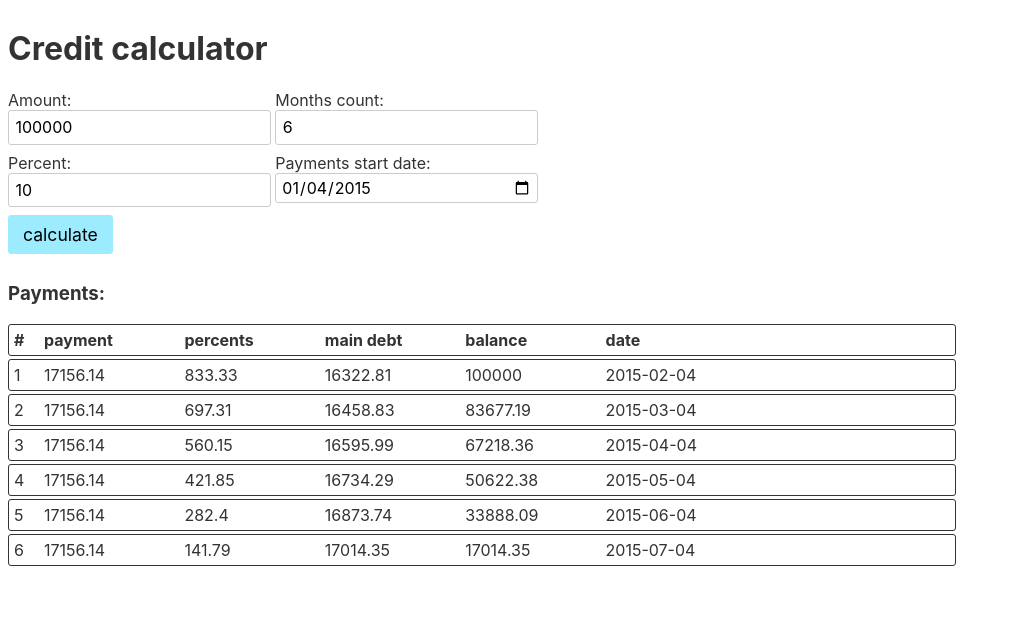
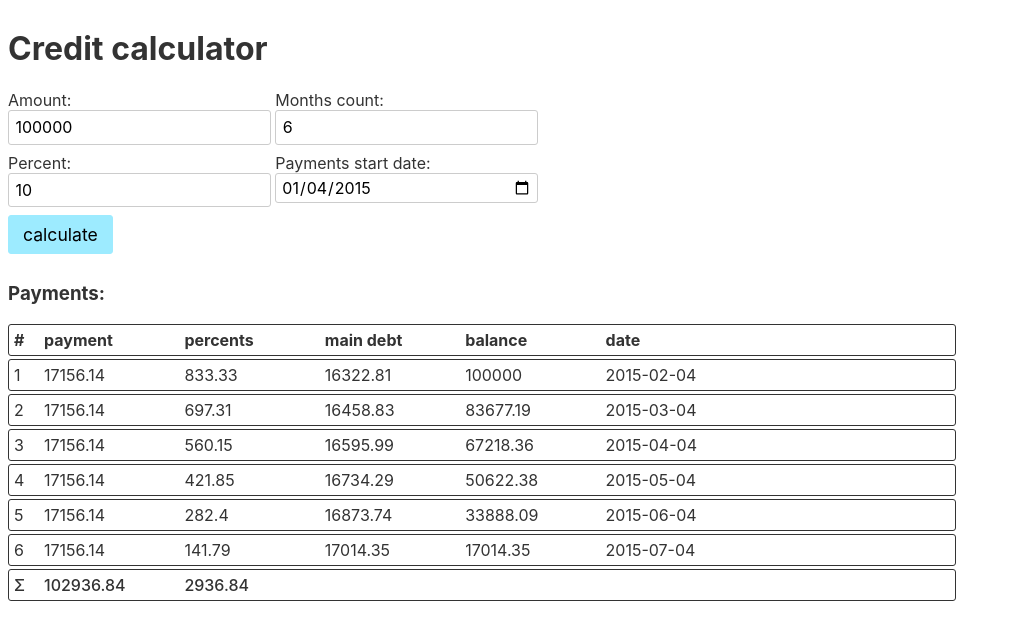
Before and after one commit to DaggerJackfast/credit-calculator, a Svelte app: page / in a window 1280 px wide. Shown: the top 640 px of the page, without its empty margins (0-1011 px from the left). Built offline with nearby package versions, Linux system fonts and the light colour scheme.

Commit message:
Add total values

```diff
--- a/src/App.svelte
+++ b/src/App.svelte
@@ -5,16 +5,19 @@
   let percent = 10;
   let monthsCount = 6;
   let startDate = "2015-01-04";
-  let payments = [];
+  let result = {
+    payments: 0
+  }
+
   const annuity = new AnnuityCalculator();
   function calcucatePayments(){
     return annuity.calculate(amount, percent, monthsCount, startDate);
   }
   onMount(() => {
-    payments = calcucatePayments();
+    result = calcucatePayments();
   });
   function handleSubmit() {
-    payments = calcucatePayments();
+    result = calcucatePayments();
   }
 </script>
 
@@ -57,7 +60,7 @@
     -webkit-appearance: none;
     margin: 0;
   }
-  .results {
+  .result {
     display: block;
     width: 75%;
   }
@@ -70,6 +73,9 @@
   }
   .payment-headers{
     font-weight: bold;
+  }
+  .payment-total{
+    font-weight: 500;
   }
   .payment-cell {
     width: 15%;
@@ -132,8 +138,8 @@
       </div>
 
     </form>
-    <div class="results">
-      {#if payments.length > 0}
+    <div class="result">
+      {#if result.payments.length > 0}
       <h3>Payments:</h3>
         <div class="payment payment-headers">
           <span class="payment-cell min-cell">#</span>
@@ -143,7 +149,7 @@
           <span class="payment-cell">balance</span>
           <span class="payment-cell">date</span>
         </div>
-        {#each payments as { monthlyPayment, loanBalance, percents, mainDebt, date }, index}
+        {#each result.payments as { monthlyPayment, loanBalance, percents, mainDebt, date }, index}
           <div class="payment">
             <span class="payment-cell min-cell">{index + 1}</span>
             <span class="payment-cell">{monthlyPayment}</span>
@@ -153,6 +159,11 @@
             <span class="payment-cell">{date}</span>
           </div>
         {/each}
+        <div class="payment payment-total">
+          <span class="payment-cell min-cell">Σ</span>
+          <span class="payment-cell">{result.totalPayment}</span>
+          <span class="payment-cell">{result.totalPercents}</span>
+        </div>
       {/if}
     </div>
   </div>
--- a/src/calculating.js
+++ b/src/calculating.js
@@ -64,7 +64,13 @@ export class AnnuityCalculator extends Calculator {
                 date,
             });
         }
-        return payments;
+        const totalPayment = monthlyPayment * monthsCount;
+        const totalPercents = totalPayment - amount;
+        return {
+            payments,
+            totalPayment: this.numberRound(totalPayment, 2),
+            totalPercents: this.numberRound(totalPercents, 2)
+        }
     }
 }
 
@@ -76,6 +82,7 @@ export class DifferentialCalculator extends Calculator {
         const payments = [];
         const mainDebt = amount / monthsCount;
         const percentDecimal = percent / 100;
+        let totalPayment = 0
         for (const index of Array(monthsCount).keys()) {
             const addedMonths = index + 1;
             const date = this.addMonths(startDate, addedMonths);
@@ -84,6 +91,7 @@ export class DifferentialCalculator extends Calculator {
             const loanBalance = amount - mainDebt * index;
             const percents = loanBalance * percentDecimal * monthsDaysCount / yearsDaysCount;
             const monthlyPayment = mainDebt + percents;
+            totalPayment += this.numberRound(monthlyPayment, 2);
             payments.push({
                 monthlyPayment: this.numberRound(monthlyPayment, 2),
                 loanBalance: this.numberRound(loanBalance, 2),
@@ -92,7 +100,12 @@ export class DifferentialCalculator extends Calculator {
                 date,
             })
         }
-        return payments;
+        const totalPercents = totalPayment - amount;
+        return {
+            payments,
+            totalPayment: this.numberRound(totalPayment, 2),
+            totalPercents: this.numberRound(totalPercents, 2)
+        };
     }
 
 }
```
Also changed, not shown: tests/fixtures/annuityPayments.json (+5 -2 lines), tests/fixtures/differentialPayments.json (+5 -2 lines).
